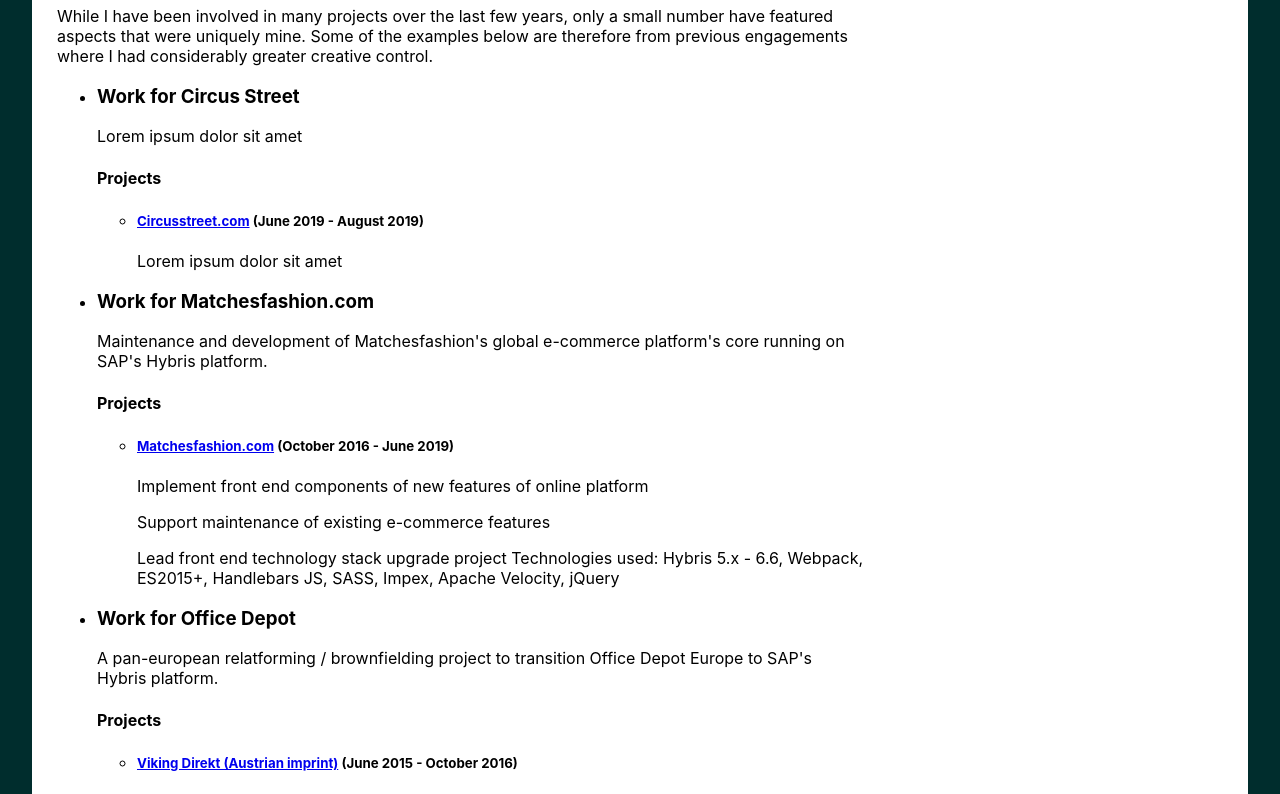
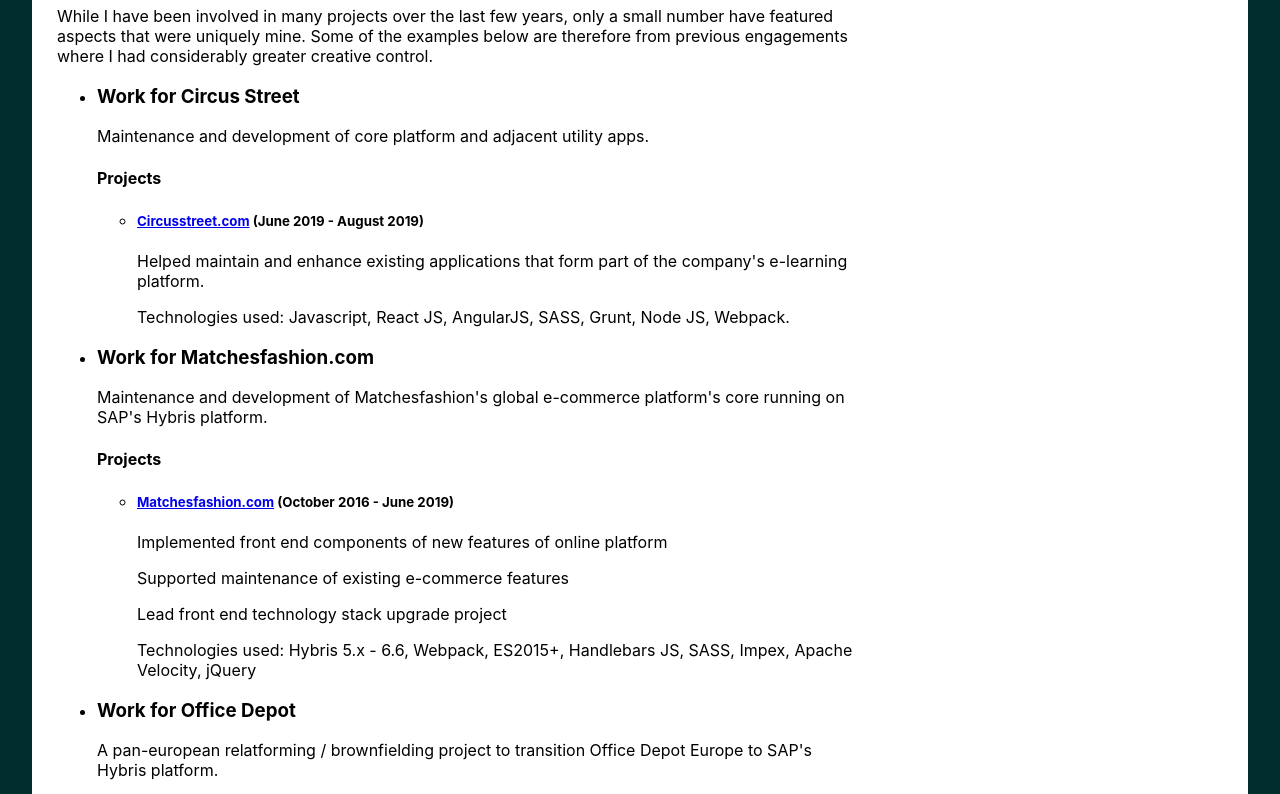
Before and after one commit to sengeezer/helvetic-dev, a React (Create React App) app: page / in a window 1280 px wide. Shown: the part 540-1334 px from the top of the page. Built offline with nearby package versions, Linux system fonts and the light colour scheme.

Commit message:
Some content updates

```diff
--- a/src/content/pastWork.js
+++ b/src/content/pastWork.js
@@ -3,13 +3,13 @@
   intro: 'While I have been involved in many projects over the last few years, only a small number have featured aspects that were uniquely mine. Some of the examples below are therefore from previous engagements where I had considerably greater creative control.',
   cs: {
     company: 'Circus Street',
-    summary: 'Lorem ipsum dolor sit amet',
+    summary: 'Maintenance and development of core platform and adjacent utility apps.',
     projects: [
       {
         title: 'Circusstreet.com',
         link: 'https://www.circusstreet.com',
         time: '(June 2019 - August 2019)',
-        text: 'Lorem ipsum dolor sit amet',
+        text: 'Helped maintain and enhance existing applications that form part of the company\'s e-learning platform.\n\nTechnologies used: Javascript, React JS, AngularJS, SASS, Grunt, Node JS, Webpack.',
       },
     ],
   },
@@ -21,7 +21,7 @@
         title: 'Matchesfashion.com',
         link: 'https://www.matchesfashion.com',
         time: '(October 2016 - June 2019)',
-        text: 'Implement front end components of new features of online platform\n\nSupport maintenance of existing e-commerce features\n\nLead front end technology stack upgrade project\nTechnologies used: Hybris 5.x - 6.6, Webpack, ES2015+, Handlebars JS, SASS, Impex, Apache Velocity, jQuery',
+        text: 'Implemented front end components of new features of online platform\n\nSupported maintenance of existing e-commerce features\n\nLead front end technology stack upgrade project\n\nTechnologies used: Hybris 5.x - 6.6, Webpack, ES2015+, Handlebars JS, SASS, Impex, Apache Velocity, jQuery',
       },
     ],
   },
@@ -39,7 +39,7 @@
   },
   cog: {
     company: 'Cognizant Technology Solutions',
-    summary: 'Design / develop Web pages using HTML5 / CSS3 / JS\n\nPrepare image assets from source files\n\nHelp back-end developers with integration\n\nUnit test deliverables',
+    summary: 'Designed and developed web pages using HTML5 / CSS3 / JS\n\nPrepared image assets from source files\n\nHelped back-end developers with integration\n\nUnit tested deliverables',
     projects: [
       {
         title: 'Apple Online Store',
```
